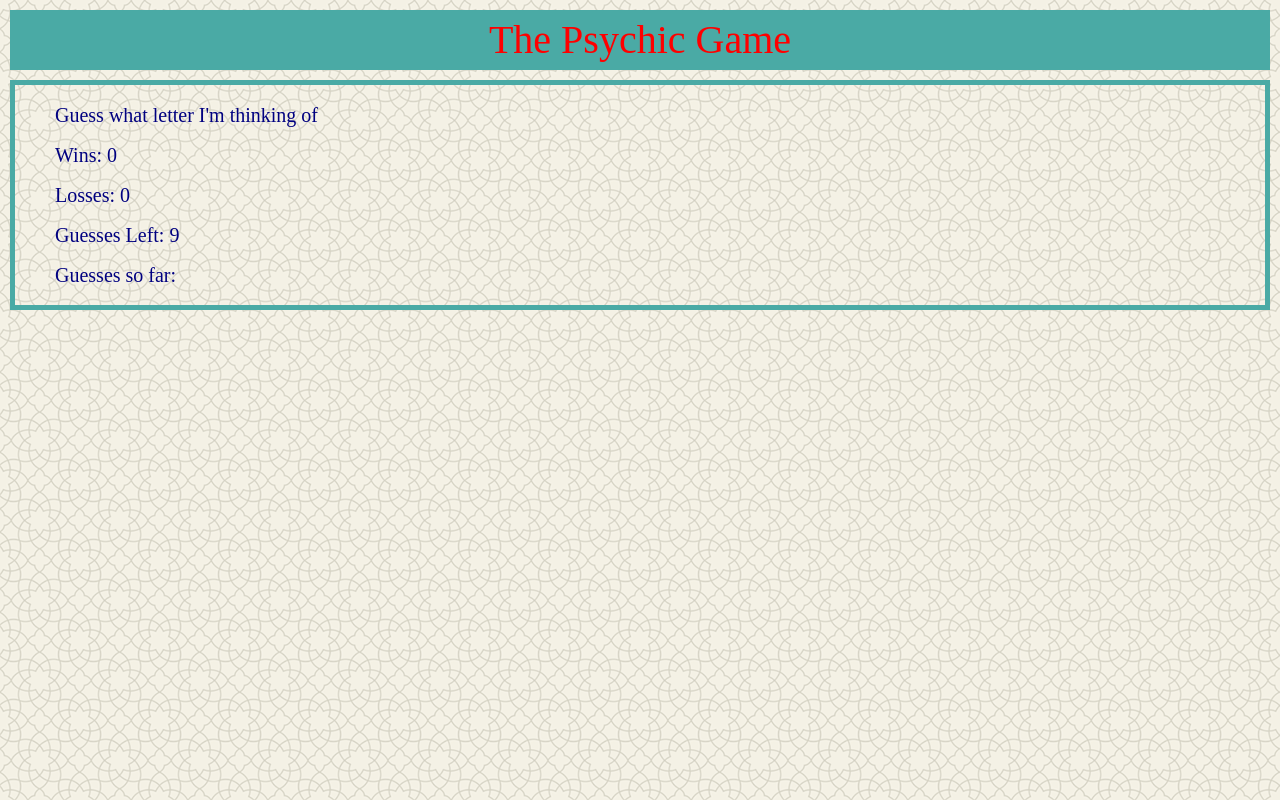
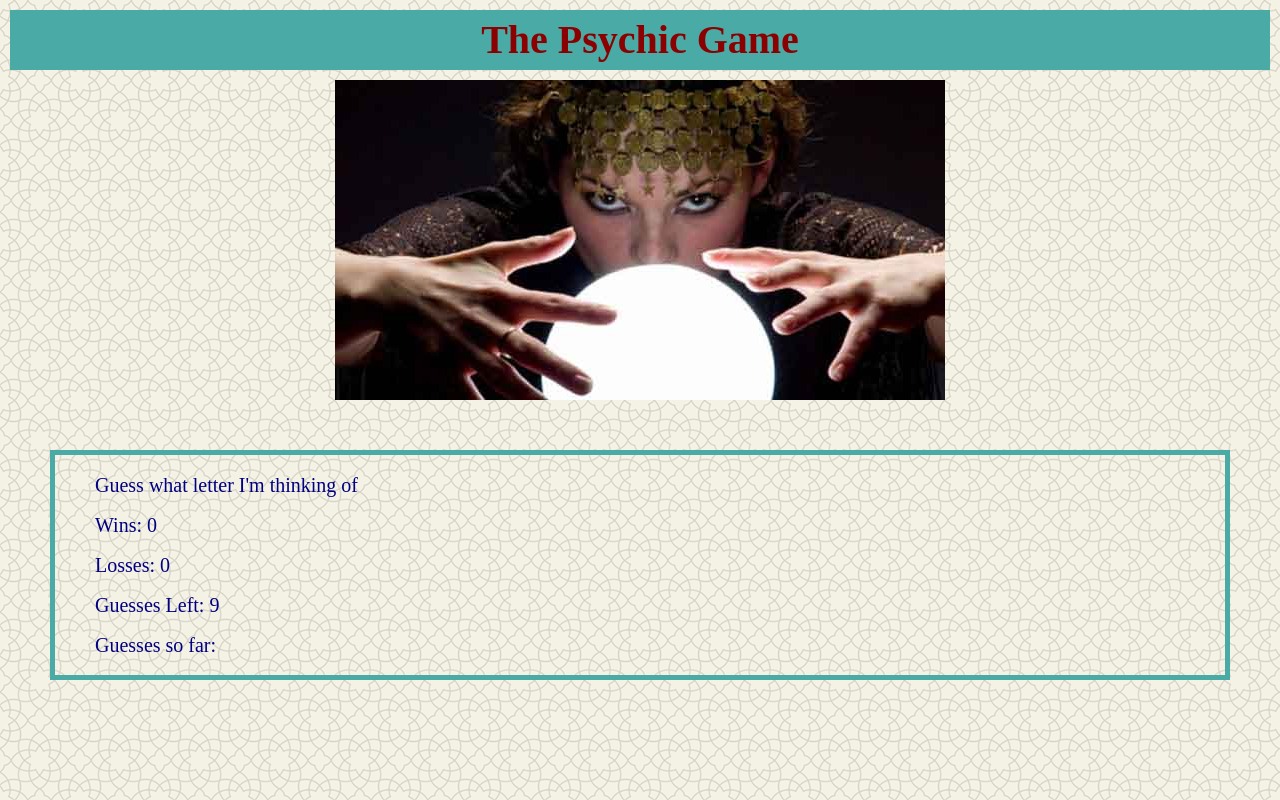
Before and after one commit to Btagra/Psychic-Game, a plain HTML site: page index.html in a window 1280 px wide. Drawn offline with Linux system fonts and the light colour scheme.

Commit message:
added new html file

```diff
--- a/assets/css/style.css
+++ b/assets/css/style.css
@@ -1,19 +1,27 @@
 body {
     background: url("../images/oriental.png");
 }
+
 .game {
     border: 5px solid #4aaaa5;
     padding: 10px 30px;
-    margin: 10px;
+    margin: 50px;
 }
 
 h1 {
     font-size: 40px;
     background-color: #4aaaa5;
-    color: red;
+    color: darkred;
     padding: 10px;
     margin: 10px;
     text-align: center;
+    font-weight: bold;
+}
+
+img {
+    display: block;
+    margin-left: auto;
+    margin-right: auto;
 }
 
 p {
--- a/index.html
+++ b/index.html
@@ -13,6 +13,7 @@
 <body>
     <div>
         <h1>The Psychic Game</h1>
+        <img src="./assets/images/psychic.jpg" alt="no image">
         <div class="game">
             <p>Guess what letter I'm thinking of</p>
             <p id="win"></p>
```
Also changed, not shown: assets/images/psychic.jpg (added).
